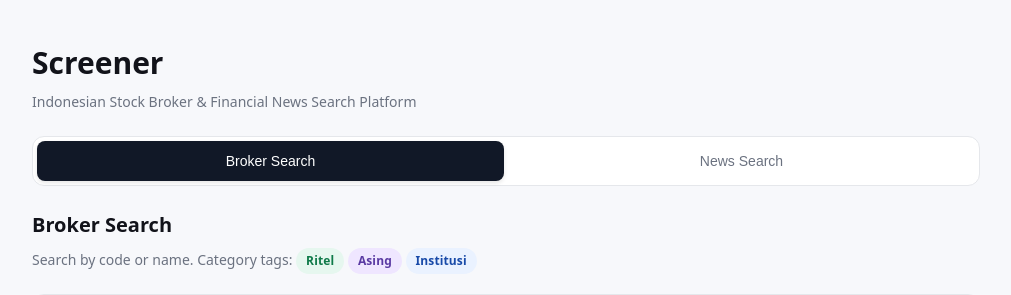
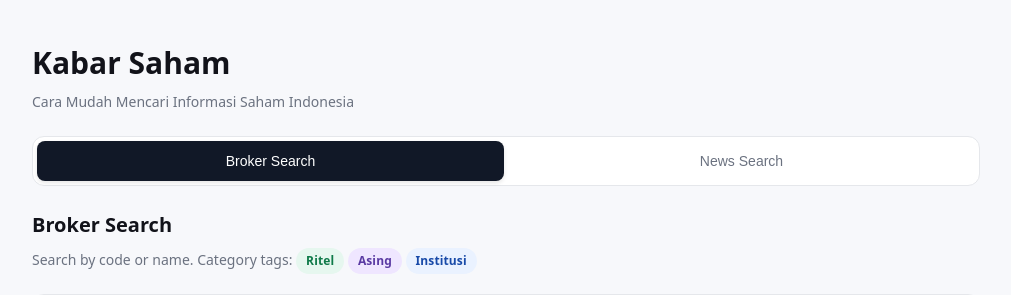
Before and after one commit to brandonandersont/Screener, a Flask app: page / in a window 1280 px wide. Shown: the top 295 px of the page, without its empty margins (134-1145 px from the left). Run offline with Flask 3, Linux system fonts and the light colour scheme.

Commit message:
Update website title and branding
- Change title from 'Bandarmology' to 'Kabar Saham'
- Update main heading to 'Kabar Saham'
- Update subtitle to 'Cara Mudah Mencari Informasi Saham Indonesia'
- Improve Indonesian branding and user experience

```diff
--- a/templates/index.html
+++ b/templates/index.html
@@ -3,15 +3,15 @@
 <head>
   <meta charset="utf-8" />
   <meta name="viewport" content="width=device-width, initial-scale=1" />
-  <title>Bandarmology</title>
+  <title>Kabar Saham</title>
   <link rel="stylesheet" href="{{ url_for('static', filename='styles.css') }}" />
 </head>
 <body>
   <main class="wrap">
     <header class="header">
-      <h1>Screener</h1>
+      <h1>Kabar Saham</h1>
       <p class="sub">
-        Indonesian Stock Broker & Financial News Search Platform
+        Cara Mudah Mencari Informasi Saham Indonesia
       </p>
     </header>
 
```
